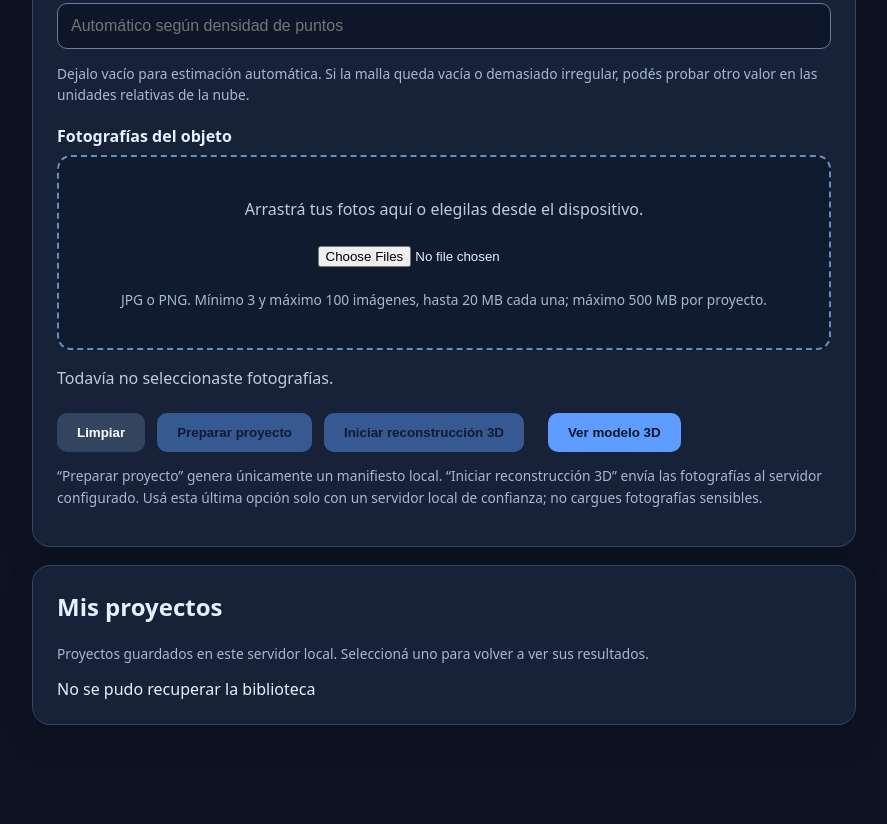
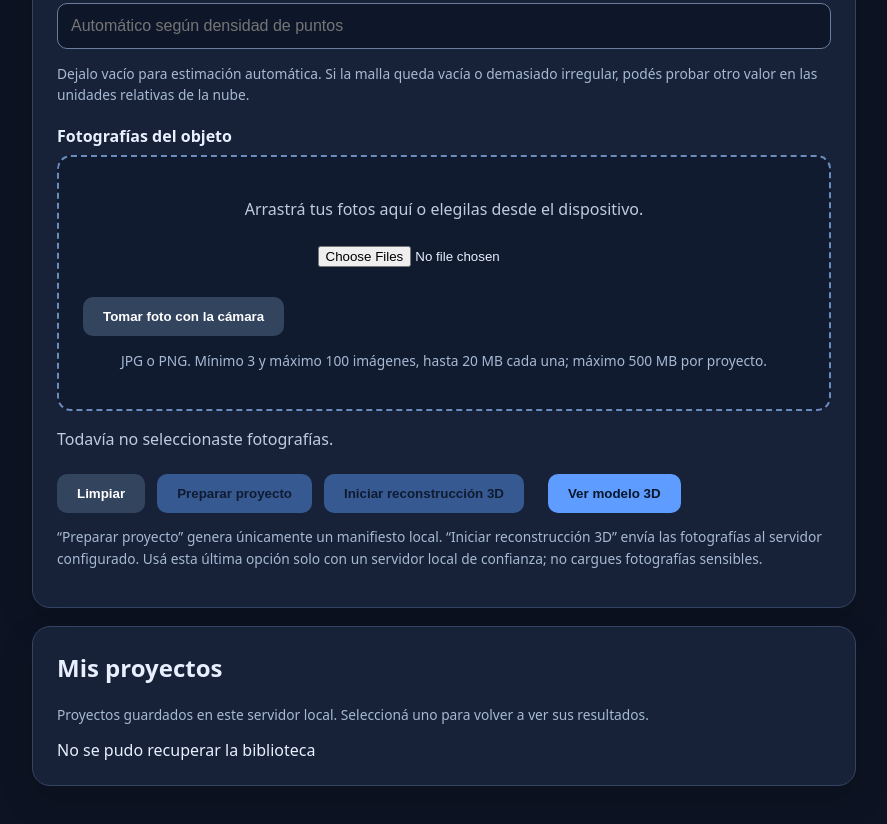
Before and after one commit to luis-mae/escaneo-3d, a plain HTML site: page web/index.html in a window 1280 px wide. Shown: the part 676-1500 px from the top of the page, without its empty margins (196-1083 px from the left). Drawn offline with Linux system fonts and the light colour scheme; no server answers.

Commit message:
Agregar captura directa desde cámara trasera en móviles

```diff
--- a/web/index.html
+++ b/web/index.html
@@ -27,6 +27,10 @@
       <div id="zona" class="zona">
         <p>Arrastrá tus fotos aquí o elegilas desde el dispositivo.</p>
         <input id="fotos" type="file" accept="image/jpeg,image/png" multiple aria-describedby="ayuda">
+        <div class="acciones captura-movil">
+          <button id="tomar-foto" type="button" class="secundario">Tomar foto con la cámara</button>
+          <input id="camara" type="file" accept="image/jpeg,image/png" capture="environment" hidden>
+        </div>
         <p id="ayuda" class="ayuda">JPG o PNG. Mínimo 3 y máximo 100 imágenes, hasta 20 MB cada una; máximo 500 MB por proyecto.</p>
       </div>
       <p id="estado" role="status" aria-live="polite">Todavía no seleccionaste fotografías.</p>
```
